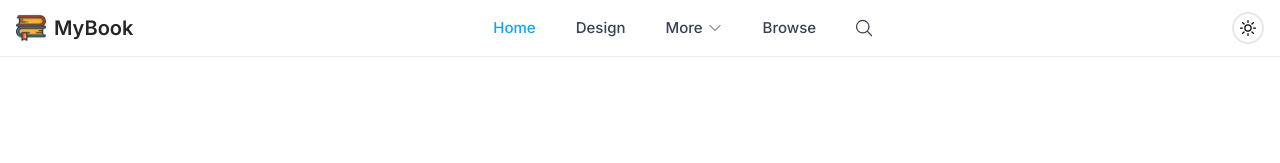
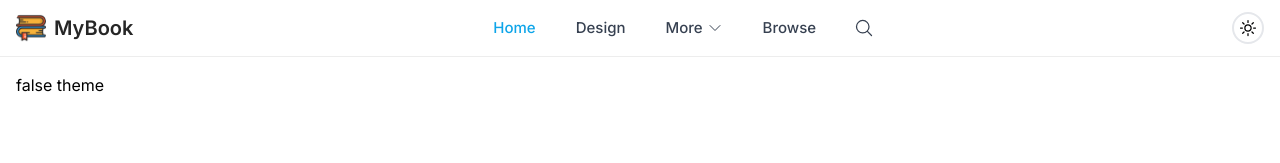
Before and after one commit to wahid-ari/next-supabase-dashboard-app, a Next.js app: page / in a window 1280 px wide. Shown: the top 163 px of the page. Built offline with nearby package versions, Linux system fonts and the light colour scheme; no server answers.

Commit message:
add GlobalContext

```diff
--- a/app/page.tsx
+++ b/app/page.tsx
@@ -1,5 +1,15 @@
+'use client';
+
+import { useContext } from 'react';
+
+import { GlobalContext } from '@/context/GlobalContext';
 import FrontLayout from '@/components/front/FrontLayout';
 
 export default function Home() {
-  return <FrontLayout>{''}</FrontLayout>;
+  const { showNav, setShowNav } = useContext(GlobalContext);
+  return (
+    <FrontLayout>
+      {showNav ? 'true' : 'false'} <button onClick={() => setShowNav(!showNav)}>theme</button>
+    </FrontLayout>
+  );
 }
--- /dev/null
+++ b/context/GlobalContext.tsx
@@ -0,0 +1,19 @@
+'use client';
+
+import { createContext, Dispatch, ReactNode, SetStateAction, useState } from 'react';
+
+type GlobalContextType = {
+  showNav: boolean;
+  setShowNav: Dispatch<SetStateAction<boolean>>;
+};
+
+export const GlobalContext = createContext<GlobalContextType>({
+  showNav: false,
+  setShowNav: () => {},
+});
+
+export function GlobalProvider({ children }: { children: ReactNode }) {
+  const [showNav, setShowNav] = useState(false);
+
+  return <GlobalContext.Provider value={{ showNav, setShowNav }}>{children}</GlobalContext.Provider>;
+}
```
Also changed, not shown: app/layout.tsx (+5 -2 lines), context/AxiosContext.tsx (added, +37 -0 lines), .prettierrc.js, context/ThemeProviders.tsx (renamed from components/layout/Providers.tsx).
